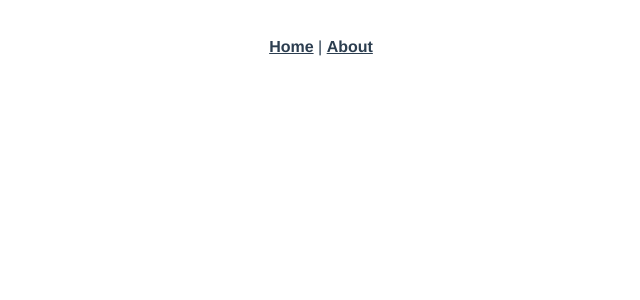
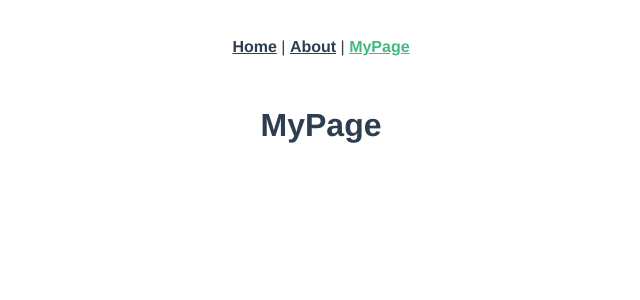
Before and after one commit to Defalt643/OX-Project-Tic-Tac-Toe, a Vue app: page /mypage in a window 1280 px wide. Before the commit this address had no page. Shown: the top 300 px of the page, without its empty margins (319-959 px from the left). Built offline with nearby package versions, Linux system fonts and the light colour scheme.

Commit message:
create rounter to MyPage

```diff
--- /dev/null
+++ b/jsconfig.json
@@ -0,0 +1,3 @@
+{
+  "include": ["./src/**/*"]
+}
--- a/src/App.vue
+++ b/src/App.vue
@@ -1,7 +1,8 @@
 <template>
   <div id="nav">
     <router-link to="/">Home</router-link> |
-    <router-link to="/about">About</router-link>
+    <router-link to="/about">About</router-link> |
+    <router-link to="/mypage">MyPage</router-link>
   </div>
   <router-view/>
 </template>
--- a/src/router/index.js
+++ b/src/router/index.js
@@ -1,5 +1,6 @@
 import { createRouter, createWebHistory } from 'vue-router'
 import Home from '../views/Home.vue'
+import Mypage from '../views/MyPage.vue'
 
 const routes = [
   {
@@ -14,6 +15,11 @@ const routes = [
     // this generates a separate chunk (about.[hash].js) for this route
     // which is lazy-loaded when the route is visited.
     component: () => import(/* webpackChunkName: "about" */ '../views/About.vue')
+  },
+  {
+    path: '/mypage',
+    name: 'MyPage',
+    component: Mypage
   }
 ]
 
--- /dev/null
+++ b/src/views/MyPage.vue
@@ -0,0 +1,11 @@
+<template>
+  <div>
+      <h1>
+          MyPage
+      </h1>
+  </div>
+</template>
+<script>
+export default {}
+</script>
+<style></style>
```
Also changed, not shown: src/views/MyGame.vue (added, +7 -0 lines).
